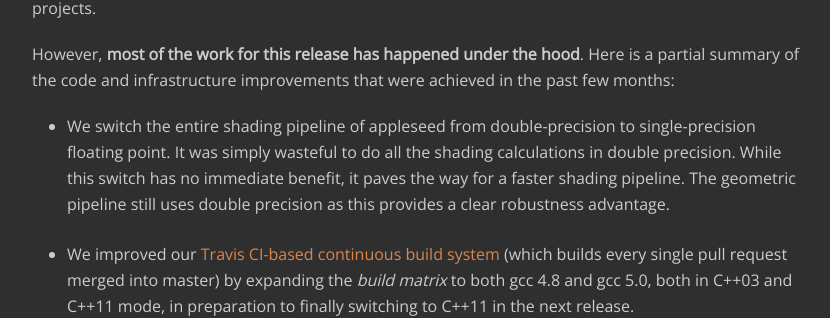
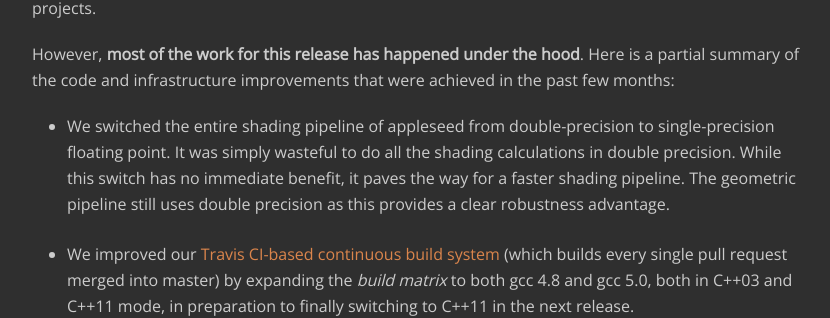
Before and after one commit to appleseedhq/appleseedhq.github.io, a Jekyll site: the page built from _posts/2016-12-16-appleseed-1-6-0-beta-Released.md, in a window 1280 px wide. Shown: the part 834-1152 px from the top of the page, without its empty margins (224-1054 px from the left). Built offline with Jekyll 4.4.1, drawn with Linux system fonts in a browser that asks for light colours; nearby versions of some CDN libraries; our own code applies the rules of GitHub Pages for plain Markdown files.

Commit message:
Fix typo in post

```diff
--- a/_posts/2016-12-16-appleseed-1-6-0-beta-Released.md
+++ b/_posts/2016-12-16-appleseed-1-6-0-beta-Released.md
@@ -14,7 +14,7 @@ This release also brings many bug fixes, performance optimizations and smaller a
 
 However, **most of the work for this release has happened under the hood**. Here is a partial summary of the code and infrastructure improvements that were achieved in the past few months:
 
-* We switch the entire shading pipeline of appleseed from double-precision to single-precision floating point. It was simply wasteful to do all the shading calculations in double precision. While this switch has no immediate benefit, it paves the way for a faster shading pipeline. The geometric pipeline still uses double precision as this provides a clear robustness advantage.
+* We switched the entire shading pipeline of appleseed from double-precision to single-precision floating point. It was simply wasteful to do all the shading calculations in double precision. While this switch has no immediate benefit, it paves the way for a faster shading pipeline. The geometric pipeline still uses double precision as this provides a clear robustness advantage.
 
 * We improved our [Travis CI-based continuous build system](https://travis-ci.org/appleseedhq/appleseed) (which builds every single pull request merged into master) by expanding the *build matrix* to both gcc 4.8 and gcc 5.0, both in C++03 and C++11 mode, in preparation to finally switching to C++11 in the next release.
 
```
